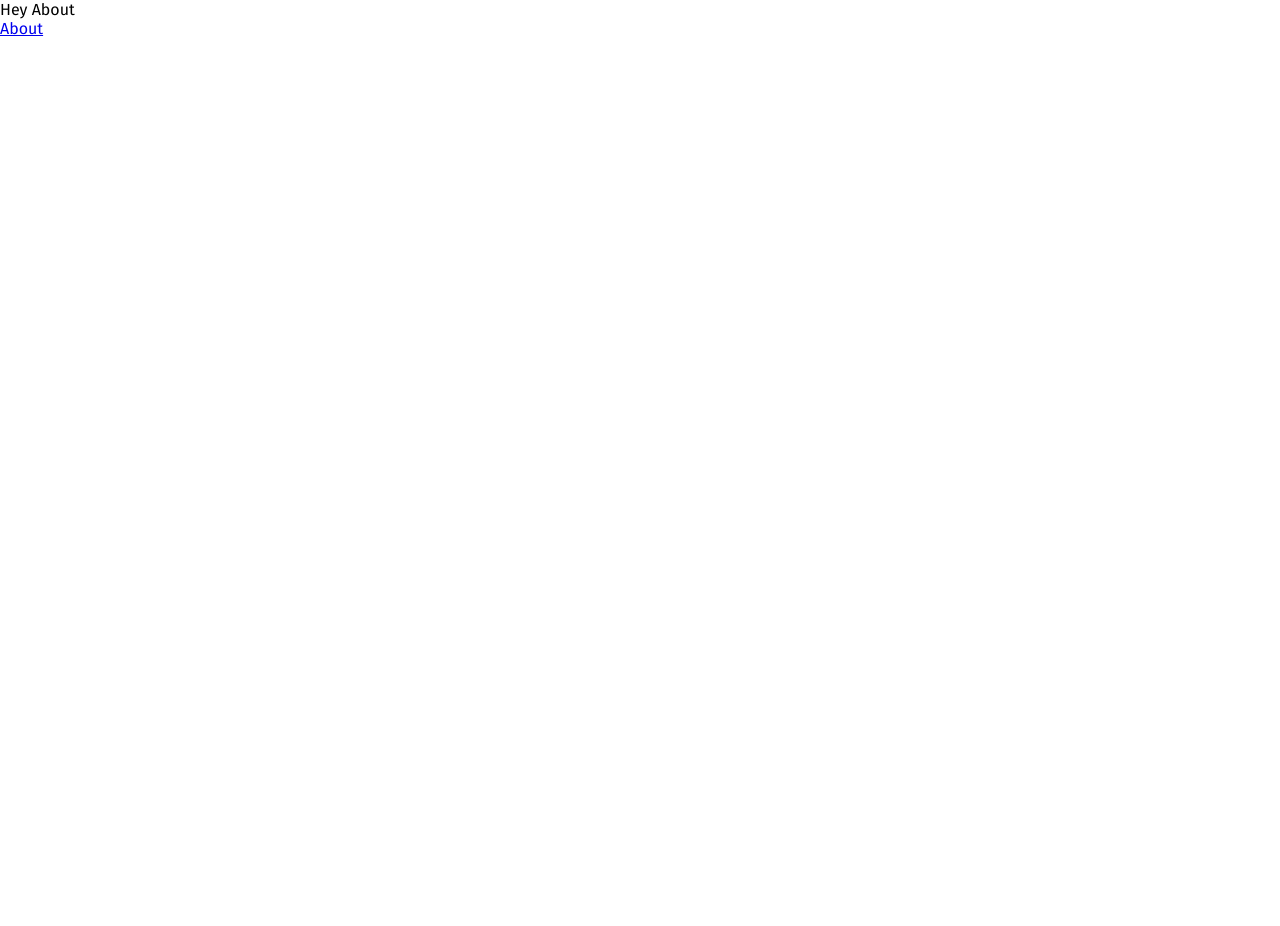
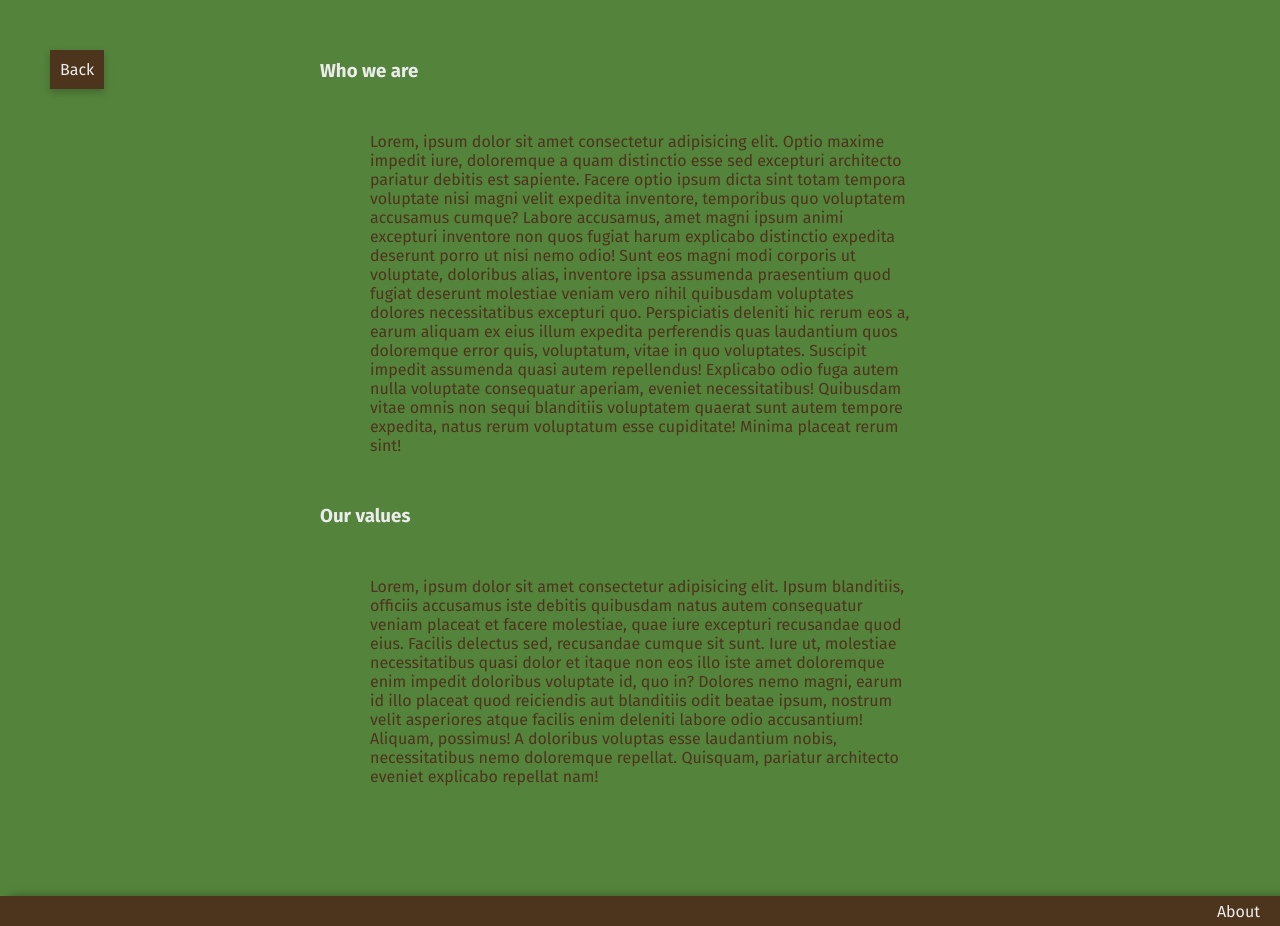
Before and after one commit to Julwicr/miner_front, a React (Create React App) app: page /about in a window 1280 px wide. Before the commit the page ends 800 px from the top, so only its background shows below. Built offline with nearby package versions, Linux system fonts and the light colour scheme.

Commit message:
add content and basic style to about

```diff
--- a/src/components/Footer.js
+++ b/src/components/Footer.js
@@ -3,7 +3,7 @@ import { Link } from "react-router-dom"
 export function Footer() {
   return (
     <div className="footer">
-      <Link to="/about" className="footer">About</Link>
+      <Link to="/about" className="about-link">About</Link>
     </div>
   );
 }
--- a/src/pages/About.js
+++ b/src/pages/About.js
@@ -1,7 +1,16 @@
+import { Link } from "react-router-dom"
+
 export function About() {
   return (
-    <div className="About">
-      Hey About
+    <div className="about">
+      <div className="about-container">
+        <h3>Who we are</h3>
+        <p>Lorem, ipsum dolor sit amet consectetur adipisicing elit. Optio maxime impedit iure, doloremque a quam distinctio esse sed excepturi architecto pariatur debitis est sapiente. Facere optio ipsum dicta sint totam tempora voluptate nisi magni velit expedita inventore, temporibus quo voluptatem accusamus cumque? Labore accusamus, amet magni ipsum animi excepturi inventore non quos fugiat harum explicabo distinctio expedita deserunt porro ut nisi nemo odio! Sunt eos magni modi corporis ut voluptate, doloribus alias, inventore ipsa assumenda praesentium quod fugiat deserunt molestiae veniam vero nihil quibusdam voluptates dolores necessitatibus excepturi quo. Perspiciatis deleniti hic rerum eos a, earum aliquam ex eius illum expedita perferendis quas laudantium quos doloremque error quis, voluptatum, vitae in quo voluptates. Suscipit impedit assumenda quasi autem repellendus! Explicabo odio fuga autem nulla voluptate consequatur aperiam, eveniet necessitatibus! Quibusdam vitae omnis non sequi blanditiis voluptatem quaerat sunt autem tempore expedita, natus rerum voluptatum esse cupiditate! Minima placeat rerum sint!</p>
+        <h3>Our values</h3>
+        <p>Lorem, ipsum dolor sit amet consectetur adipisicing elit. Ipsum blanditiis, officiis accusamus iste debitis quibusdam natus autem consequatur veniam placeat et facere molestiae, quae iure excepturi recusandae quod eius. Facilis delectus sed, recusandae cumque sit sunt. Iure ut, molestiae necessitatibus quasi dolor et itaque non eos illo iste amet doloremque enim impedit doloribus voluptate id, quo in? Dolores nemo magni, earum id illo placeat quod reiciendis aut blanditiis odit beatae ipsum, nostrum velit asperiores atque facilis enim deleniti labore odio accusantium! Aliquam, possimus! A doloribus voluptas esse laudantium nobis, necessitatibus nemo doloremque repellat. Quisquam, pariatur architecto eveniet explicabo repellat nam!</p>
+      </div>
+
+      <Link to="/" className="back-btn about-btn">Back</Link>
     </div>
   );
 }
--- a/src/pages/Landing.js
+++ b/src/pages/Landing.js
@@ -2,7 +2,7 @@ import { LoginForm } from "../components/LoginForm"
 import { useState } from 'react';
 
 export function Landing() {
-  const [formIsShown, setFormIsShown] = useState(true);
+  const [formIsShown, setFormIsShown] = useState(false);
   console.log(formIsShown, 'here')
   return (
     <div className="landing">
--- /dev/null
+++ b/src/stylesheets/elements/_btn.scss
@@ -0,0 +1,28 @@
+.back-btn {
+  text-decoration: none;
+  background-color: $secondary-color;
+  padding: 10px;
+  color: $bg-color;
+  box-shadow: rgba(0, 0, 0, 0.24) 0px 3px 8px;
+
+  &:hover{
+    animation: back 0.8s infinite;
+  }
+}
+
+@keyframes back {
+	0% {
+		transform: translateX(-5px);
+		box-shadow: 0 0 0 0 $main-color;
+	}
+
+	70% {
+		transform: translateX(0);
+		box-shadow: 0 0 0 5px rgba(84, 132, 60, 0.2);
+	}
+
+	100% {
+		transform: translateX(-5px);
+		box-shadow: 0 0 0 0 $main-color;
+	}
+}
--- /dev/null
+++ b/src/stylesheets/elements/_footer.scss
@@ -0,0 +1,20 @@
+.footer {
+  margin-top:auto;
+  width: 100%;
+  min-height: 30px;
+  background-color: $secondary-color;
+  display: flex;
+  justify-content: end;
+  align-items: center;
+  box-shadow: rgba(0, 0, 0, 0.8) 10px 4px 12px;
+}
+
+.about-link {
+  color: $bg-color;
+  text-decoration: none;
+  margin: 0px 20px;
+
+  &:hover {
+    text-decoration: underline;
+  }
+}
--- /dev/null
+++ b/src/stylesheets/elements/_header.scss
@@ -0,0 +1,3 @@
+.header {
+  min-height:50px;
+}
--- a/src/stylesheets/index.scss
+++ b/src/stylesheets/index.scss
@@ -1,8 +1,16 @@
 @import 'variables';
 @import './layouts/landing';
+@import './layouts/about';
 @import './elements/login_form';
+@import './elements/footer';
+@import './elements/btn';
 
 * {
   margin: 0;
   font-family: $main-font;
 }
+
+body{
+  display:flex;
+  flex-direction:column;
+}
--- a/src/stylesheets/layouts/_about.scss
+++ b/src/stylesheets/layouts/_about.scss
@@ -0,0 +1,25 @@
+.about {
+  min-height: 100vh;
+  background-color: $main-color;
+
+  h3 {
+    color: $bg-color;
+  }
+
+  p {
+    color: $secondary-color;
+    padding: 50px;
+  }
+}
+
+.about-container {
+  width: 50vw;
+  margin: 0 auto;
+  padding: 60px 0px;
+}
+
+.about-btn {
+  position: absolute;
+  top: 50px;
+  left: 50px;
+}
--- a/src/stylesheets/layouts/_landing.scss
+++ b/src/stylesheets/layouts/_landing.scss
@@ -1,5 +1,5 @@
 .landing {
-  height: 95vh;
+  height: 100vh;
   background: url('https://pics.computerbase.de/1/0/3/7/5/9-e76e0679e4fd11ea/article-1280x720.2cad9186.jpg');
   background-repeat: no-repeat;
   background-size: cover;
@@ -10,7 +10,7 @@
 
   h2 {
     font-family: $header-font;
-    text-shadow: 2px 2px rgb(46, 44, 44);
+    text-shadow: 4px 2px rgba(46, 44, 44, 0.5);
     font-size: 2.5rem;
     font-weight: 400;
     color: $bg-color;
@@ -21,6 +21,7 @@
   h3 {
     color: $bg-color;
     font-weight: 400;
+    text-shadow: 4px 2px rgba(46, 44, 44, 0.5);
   }
 }
 
```
